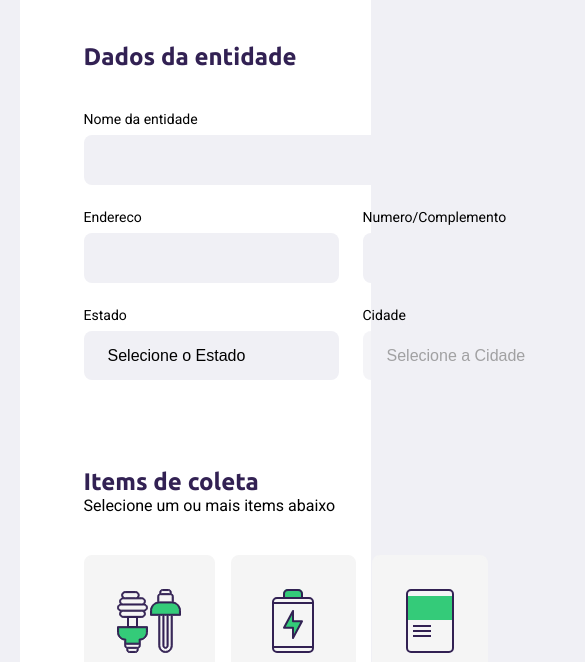
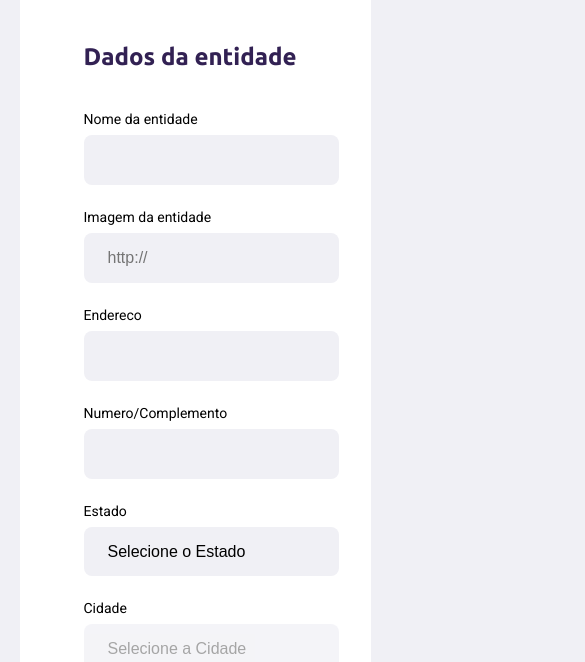
Before and after one commit to fabriciocunhauk/Ecoleta, a website: page src/views/create-point.html in a window 390 px wide. Shown: the part 383-1045 px from the top of the page, 585 px wide, since content can reach past the window. Drawn offline with nearby package versions, Linux system fonts and the light colour scheme; files that its build step writes are made by us from their sources; no server answers; files whose address does not match are found by name.

Commit message:
finish day 4

```diff
--- a/public/styles/create-point.css
+++ b/public/styles/create-point.css
@@ -48,10 +48,20 @@ form fieldset {
 
 form legend {
     margin-bottom: 40px;
+
+    display: flex;
+    align-items: center;
+    justify-content: space-between;
+    width: 100%;
 }
 
 form legend h2 {
     font-size: 24px;
+}
+
+form legend span {
+    font-size: 14px;
+    color: var(--title-color);
 }
 
 form .field {
--- a/public/styles/responsive.css
+++ b/public/styles/responsive.css
@@ -22,6 +22,14 @@
     #page-search-results .cards {
         grid-template-columns: 1fr;
     }
+
+    #page-create-point .field-group {
+        flex-direction: column;
+    }
+
+    #page-create-point .field-group .field + .field {
+        margin-left: 0;
+    }
 }
 
 @media (min-width:1700px) {
--- a/src/views/create-point.html
+++ b/src/views/create-point.html
@@ -22,9 +22,15 @@
             <h2>Dados da entidade</h2>
         </legend>
 
-        <div class="field">
-            <label for="name">Nome da entidade</label>
-            <input type="text" name="name" required>
+        <div class="field-group">
+            <div class="field">
+                <label for="name">Nome da entidade</label>
+                <input type="text" name="name" required>
+            </div>
+            <div class="field">
+                <label for="name">Imagem da entidade</label>
+                <input type="url" name="image" placeholder="http://" required>
+            </div>
         </div>
 
         <div class="field-group">
@@ -62,7 +68,7 @@
     <fieldset>
         <legend>
             <h2>Items de coleta</h2>
-            <span>Selecione um ou mais items abaixo</span>
+            <span>Selecione um ou mais itens abaixo</span>
         </legend>
 
         <div class="items-grid">
```
